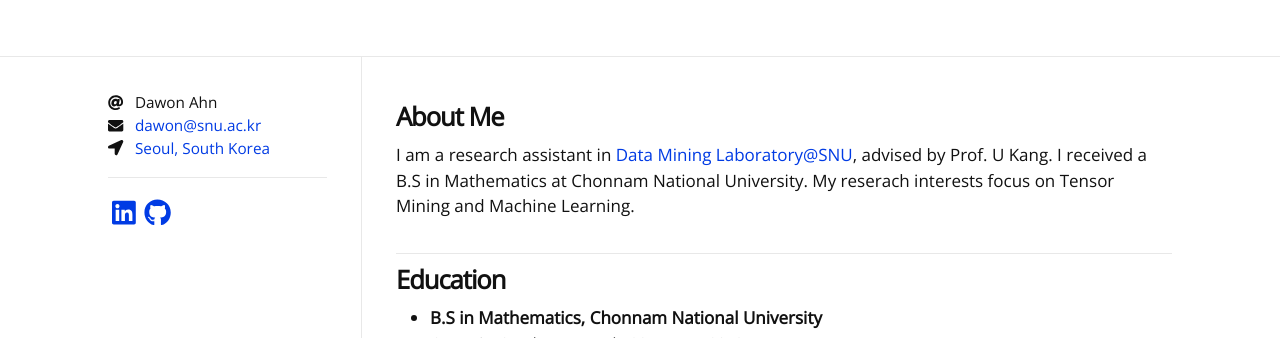
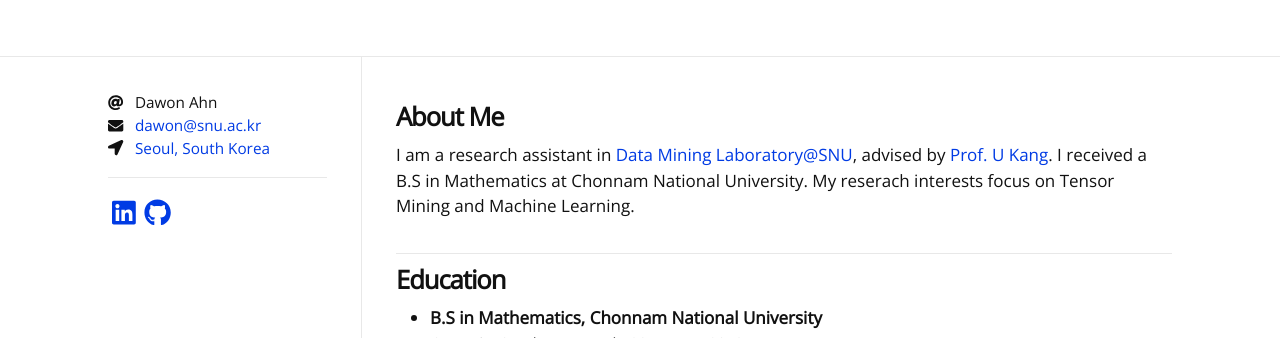
Before and after one commit to dawonahn/dawonahn.github.io, a Jekyll site: the page built from index.html, in a window 1280 px wide. Shown: the top 338 px of the page. Built offline with Jekyll 4.4.1, drawn with Linux system fonts in a browser that asks for light colours; nearby versions of some CDN libraries; some web fonts are replaced; the list of posts is cut into pages by our own code; part of the change alters nothing that is shown.

```diff
--- a/_layouts/home.html
+++ b/_layouts/home.html
@@ -8,7 +8,8 @@ layout: default
   <header class="post-header">
     <div class="post-title">About Me</div>
     <div class="post-content">
-      I am a research assistant in <a href="https://datalab.snu.ac.kr">Data Mining Laboratory@SNU</a>, advised by Prof. U Kang.
+      I am a research assistant in <a href="https://datalab.snu.ac.kr">Data Mining Laboratory@SNU</a>,
+        advised by <a href="https://datalab.snu.ac.kr/~ukang/">Prof. U Kang</a>.
       I received a B.S in Mathematics at Chonnam National University.
       My reserach interests focus on Tensor Mining and Machine Learning.
     </div>
```
